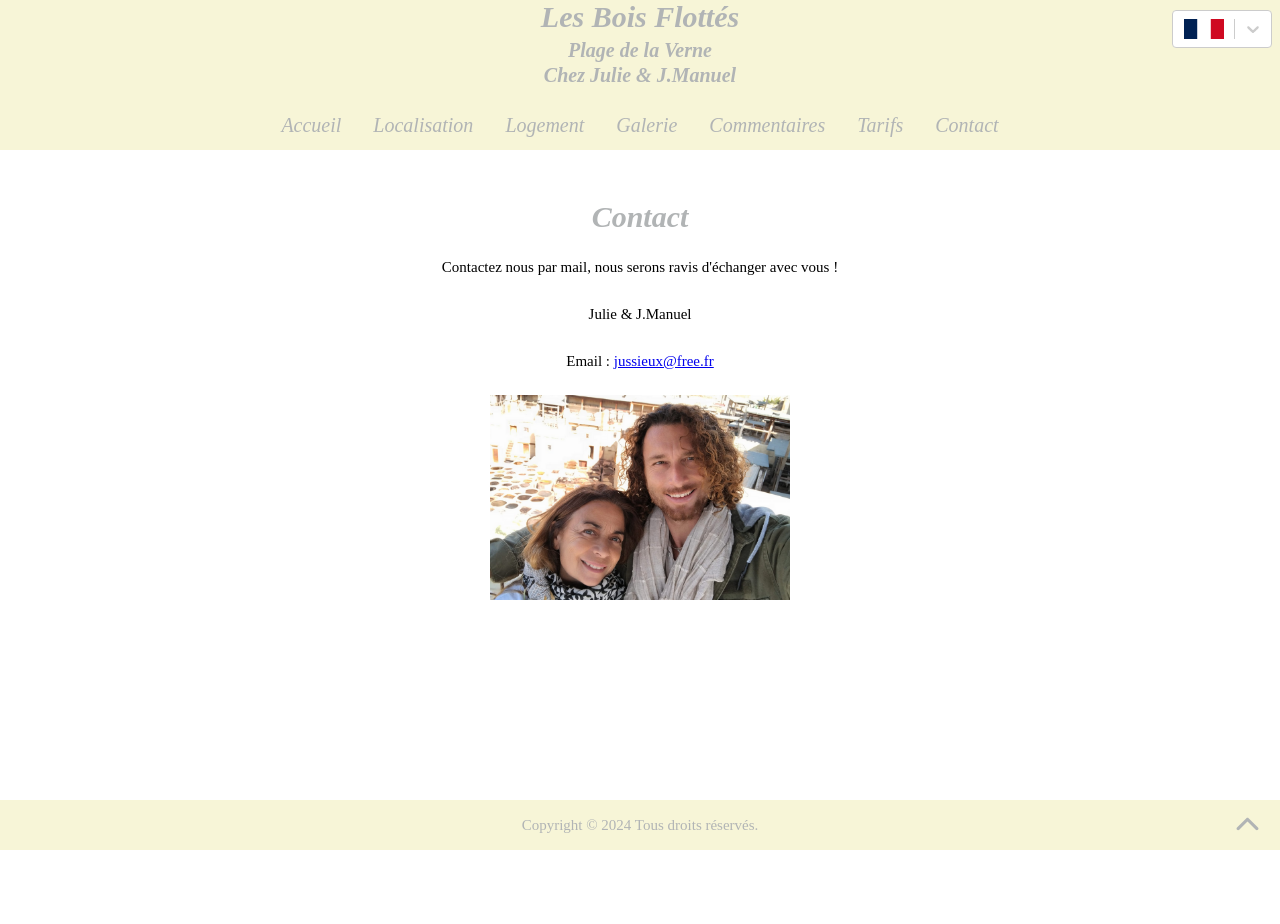
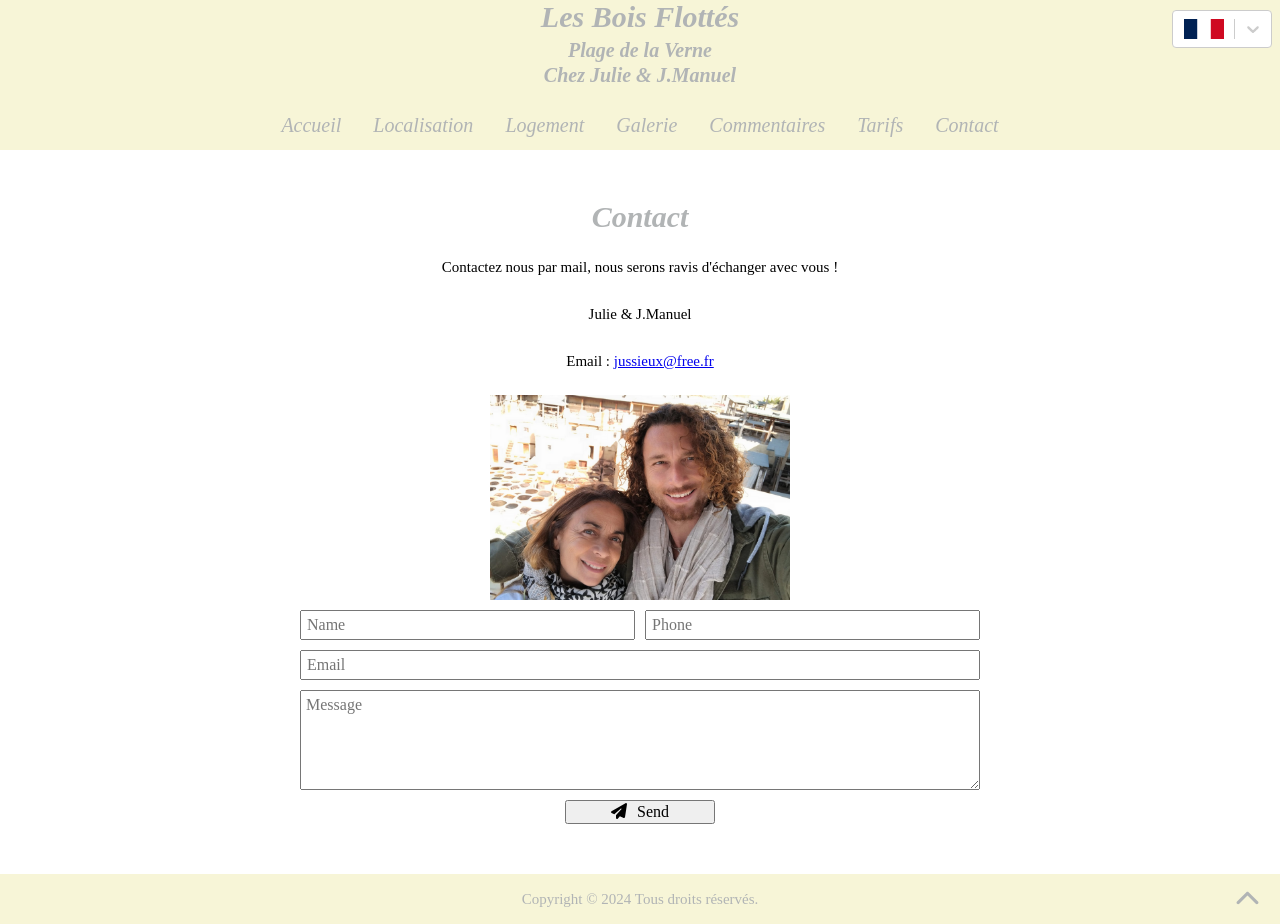
Before and after one commit to AlibertJimmy/Lesboisflottes, a React (Create React App) app: page /Contact in a window 1280 px wide. Before the commit the page ends 850 px from the top, so only its background shows below. Built offline with nearby package versions, Linux system fonts and the light colour scheme.

Commit message:
Added contact form  in contact page

```diff
--- /dev/null
+++ b/src/components/Contact_Form/Contact_Form.jsx
@@ -0,0 +1,183 @@
+import React, { useState } from 'react';
+import { faPaperPlane } from '@fortawesome/free-solid-svg-icons';
+
+// Import Functions
+import { isValidPhoneNumber, isValidEmail } from '../../utils/functions/ContactForm_Functions';
+
+// Import Style
+import {
+  ContactFormWrapper,
+  ContactForm,
+  ContactFormFieldWrapper, ContactFormFieldContainer,
+  ContactFormField,
+  ContactFormFieldMessage,
+  ContactFormFieldMail,
+  ContactFormFieldSet,
+  ContactFormContainer,
+  ContactFormFieldMessageContainer,
+  ContactFormButton,
+  ContactFormButtonContainer,
+  ContactFormErrorMessage,
+  ContactFormErrorMessageContainer,
+  ContactFormButtonIconContainer,
+  ContactFormButtonIcon
+} from '../../utils/style/js/ContactForm_Style';
+
+function ContactFormComponent () {
+  const [formData, setFormData] = useState({
+    name: '',
+    phone: '',
+    email: '',
+    message: ''
+  });
+
+  const [formDataErrorMessages, setFormDataErrorMessages] = useState({
+    phone: '',
+    email: ''
+  });
+
+  const handleChange = (e) => {
+    setFormData({
+      ...formData,
+      [e.target.name]: e.target.value
+    });
+  };
+
+  const clearForm = () => {
+    // Implement this function
+    setFormData({
+      name: '',
+      phone: '',
+      email: '',
+      message: ''
+    });
+  };
+
+  const handleSubmit = (e) => {
+    e.preventDefault();
+
+    const isPhoneValid = isValidPhoneNumber(formData.phone);
+    const isEmailValid = isValidEmail(formData.email);
+
+    if (!isPhoneValid) {
+      console.log('Invalid Phone Number');
+      setFormDataErrorMessages(prevState => ({
+        ...prevState,
+        phone: 'Invalid phone number format.'
+      }));
+    } else {
+      console.log('Valid Phone Number');
+      setFormDataErrorMessages(prevState => ({
+        ...prevState,
+        phone: ''
+      }));
+    }
+
+    console.log('formDataErrorMessages : ', formDataErrorMessages);
+
+    if (!isEmailValid) {
+      setFormDataErrorMessages(prevState => ({
+        ...prevState,
+        email: 'Invalid email format.'
+      }));
+    } else {
+      console.log('Valid Email');
+      setFormDataErrorMessages(prevState => ({
+        ...prevState,
+        email: ''
+      }));
+    }
+
+    console.log('formDataErrorMessages : ', formDataErrorMessages);
+
+    if (isEmailValid && isPhoneValid) {
+      alert('Message Sent');
+      console.log('form : ', formData);
+      clearForm();
+    }
+  };
+
+  return (
+    <ContactFormWrapper>
+      <ContactForm onSubmit={handleSubmit} id='contactForm' noValidate>
+        <ContactFormFieldSet>
+        <ContactFormContainer>
+          <ContactFormFieldWrapper id='ContactFormFieldWrapper-Name-Phone'>
+            <ContactFormFieldContainer id='ContactFormFieldContainer-Name' >
+              <ContactFormField
+                type="text"
+                id="name"
+                name="name"
+                value={formData.name}
+                onChange={handleChange}
+                placeholder="Name"
+                required
+              />
+              </ContactFormFieldContainer>
+            <ContactFormFieldContainer id='ContactFormFieldContainer-Phone' style={formDataErrorMessages.phone ? { height: '60px' } : { height: '30px' }}>
+              <ContactFormField
+                type="tel"
+                id="phone"
+                name="phone"
+                value={formData.phone}
+                onChange={handleChange}
+                placeholder="Phone"
+                required
+              />
+              {formDataErrorMessages.phone && (
+                <ContactFormErrorMessageContainer className="error-message">
+                  <ContactFormErrorMessage>
+                    {formDataErrorMessages.phone}
+                  </ContactFormErrorMessage>
+                </ContactFormErrorMessageContainer>
+              )}
+            </ContactFormFieldContainer>
+          </ContactFormFieldWrapper>
+
+          <ContactFormFieldContainer style={formDataErrorMessages.email ? { height: '60px' } : { height: '30px' }}>
+            <ContactFormFieldMail
+              type="email"
+              id="email"
+              name="email"
+              value={formData.email}
+              onChange={handleChange}
+              placeholder="Email"
+              required
+            />
+            {formDataErrorMessages.email && (
+                <ContactFormErrorMessageContainer className="error-message">
+                  <ContactFormErrorMessage>
+                    {formDataErrorMessages.email}
+                  </ContactFormErrorMessage>
+                </ContactFormErrorMessageContainer>
+            )}
+          </ContactFormFieldContainer>
+
+          <ContactFormFieldMessageContainer>
+            <ContactFormFieldMessage
+              id="message"
+              name="message"
+              value={formData.message}
+              onChange={handleChange}
+              placeholder="Message"
+              required
+            />
+          </ContactFormFieldMessageContainer>
+
+          <ContactFormButtonContainer>
+            <ContactFormButton type="submit">
+              <ContactFormButtonIconContainer>
+                <ContactFormButtonIcon icon={faPaperPlane}/>
+              </ContactFormButtonIconContainer>
+              Send
+            </ContactFormButton>
+          </ContactFormButtonContainer>
+
+          </ContactFormContainer>
+        </ContactFormFieldSet>
+      </ContactForm>
+    </ContactFormWrapper>
+  );
+}
+
+export default ContactFormComponent;
--- a/src/pages/Contact/contact.jsx
+++ b/src/pages/Contact/contact.jsx
@@ -7,6 +7,7 @@ import ContactInformation from '../../components/Contact/contact';
 
 // Import Style
 import { PageTitle, PageWrapper } from '../../utils/style/js/GlobalStyle';
+import ContactForm from '../../components/Contact_Form/Contact_Form';
 
 function Contact () {
   const { t } = useTranslation();
@@ -15,6 +16,7 @@ function Contact () {
       <PageWrapper>
         <PageTitle>{t('Contact')}</PageTitle>
         <ContactInformation/>
+        <ContactForm/>
       </PageWrapper>
   );
 }
--- a/src/pages/Gallery/gallery.jsx
+++ b/src/pages/Gallery/gallery.jsx
@@ -51,3 +51,6 @@ function Galleryx () {
 }
 
 export default Galleryx;
+
+// Carousel prop :
+// showNavigationOnTouchDevice
--- /dev/null
+++ b/src/utils/constants/ContactForm_Constants.js
@@ -0,0 +1,16 @@
+// ContactForm
+export const ContactFormWidth = 700;
+
+// ContactFormFieldSet
+export const ContactFormFieldSetPadding = 10;
+
+// Gap
+export const ContactFormGap = 10;
+
+// Field
+export const FieldContainerHeight = 30;
+export const FieldContainerNameWidth = ((ContactFormWidth - (ContactFormGap + (ContactFormFieldSetPadding * 2))) / 2);
+export const FieldContainerMailWidth = (ContactFormWidth - (ContactFormFieldSetPadding * 2));
+
+export const FieldContainerMessageHeight = 100;
+export const FieldContainerMessageWidth = (ContactFormWidth - (ContactFormFieldSetPadding * 2));
--- /dev/null
+++ b/src/utils/functions/ContactForm_Functions.js
@@ -0,0 +1,13 @@
+export function isValidEmail (email) {
+  // Regular expression pattern for email validation
+  const emailPattern = /^[^\s@]+@[^\s@]+\.[^\s@]+$/;
+  // Test the email address against the pattern
+  return emailPattern.test(email);
+}
+
+export function isValidPhoneNumber (phoneNumber) {
+  // Regular expression pattern for common phone number formats
+  const phonePattern = /^0[0-9]{9}$/;
+  // Test the phone number against the pattern
+  return phonePattern.test(phoneNumber);
+}
--- /dev/null
+++ b/src/utils/style/js/ContactForm_Style.js
@@ -0,0 +1,175 @@
+// Import Styled
+import styled, { css } from 'styled-components';
+import { FontAwesomeIcon } from '@fortawesome/react-fontawesome';
+
+// Import Constants
+import { responsiveWidthMobile, responsiveWidthTablet } from '../../constants';
+import {
+  ContactFormWidth,
+  ContactFormGap,
+  FieldContainerHeight,
+  FieldContainerNameWidth,
+  FieldContainerMailWidth,
+  ContactFormFieldSetPadding,
+  FieldContainerMessageWidth,
+  FieldContainerMessageHeight
+} from '../../constants/ContactForm_Constants';
+
+export const ContactFormWrapper = styled.div`
+  display: flex;
+  justify-content: center;
+`;
+
+export const ContactForm = styled.form`
+  width: ${ContactFormWidth}px;
+
+
+`;
+
+export const ContactFormFieldSet = styled.fieldset`
+  border: none;
+  margin: 0;
+  padding: ${ContactFormFieldSetPadding}px;
+`;
+
+export const ContactFormContainer = styled.div`
+  display: flex;
+  flex-direction: column;
+  gap : ${ContactFormGap}px;
+`;
+
+export const ContactFormFieldWrapper = styled.div`
+  display: flex;
+  flex-direction: row;
+  gap : ${ContactFormGap}px;
+  width: 100%;
+
+  border: none;
+`;
+
+// Field Container
+export const ContactFormFieldContainer = styled.div`
+  display: flex;
+  flex-direction: column;
+  width: 100%;
+  height: ${FieldContainerHeight}px;
+
+  box-sizing: border-box;
+`;
+
+export const ContactFormFieldMessageContainer = styled.div`
+  display: flex;
+  width: 100%;
+  min-height: ${FieldContainerMessageHeight}px;
+
+  box-sizing: border-box;
+`;
+
+// Field Input
+export const ContactFormFieldCommon = css`
+  box-sizing: border-box;
+
+  padding: 5px;
+
+  height: 100%;
+
+  font-family: cursive;
+  font-size: 16px;
+`;
+
+export const ContactFormField = styled.input`
+  ${ContactFormFieldCommon};
+  display: flex;
+  align-items: center;
+
+  width: ${FieldContainerNameWidth}px;
+  height: 30px;
+
+  @media (max-width: ${responsiveWidthTablet}px){
+    width: 150px;
+  }
+  @media (max-width: ${responsiveWidthMobile}px){
+    width: 100px;
+  }
+
+`;
+
+export const ContactFormFieldMail = styled.input`
+  ${ContactFormFieldCommon};
+
+  display: flex;
+  align-items: center;
+
+  width: ${FieldContainerMailWidth}px;
+
+  @media (max-width: ${responsiveWidthTablet}px){
+    width: 150px;
+  }
+  @media (max-width: ${responsiveWidthMobile}px){
+    width: 100px;
+  }
+`;
+
+export const ContactFormFieldMessage = styled.textarea`
+  ${ContactFormFieldCommon};
+
+  display: flex;
+
+  resize: vertical;
+
+  margin: 0;
+
+  width: ${FieldContainerMessageWidth}px;
+  min-height: ${FieldContainerMessageHeight}px;
+
+
+  @media (max-width: ${responsiveWidthTablet}px){
+    width: 150px;
+  }
+  @media (max-width: ${responsiveWidthMobile}px){
+    width: 100px;
+  }
+
+`;
+
+// Display error message
+export const ContactFormErrorMessageContainer = styled.div`
+  display: flex;
+  align-items: center;
+  height: 30px;
+`;
+
+export const ContactFormErrorMessage = styled.span`
+  padding: 5px;
+  font-family: cursive;
+  font-style: italic;
+  font-size: 14px;
+  color: red;
+`;
+
+// Button
+export const ContactFormButtonContainer = styled.div`
+  display: flex;
+
+  justify-content: center;
+
+  background-color: white;
+`;
+
+export const ContactFormButton = styled.button`
+  display: flex;
+  flex-direction: row;
+  justify-content: center;
+  width: 150px;
+
+  font-family: cursive;
+  font-size: 16px;
+`;
+
+export const ContactFormButtonIconContainer = styled.div`
+  margin-right: 10px;
+`;
+
+export const ContactFormButtonIcon = styled(FontAwesomeIcon)`
+
+`;
```
